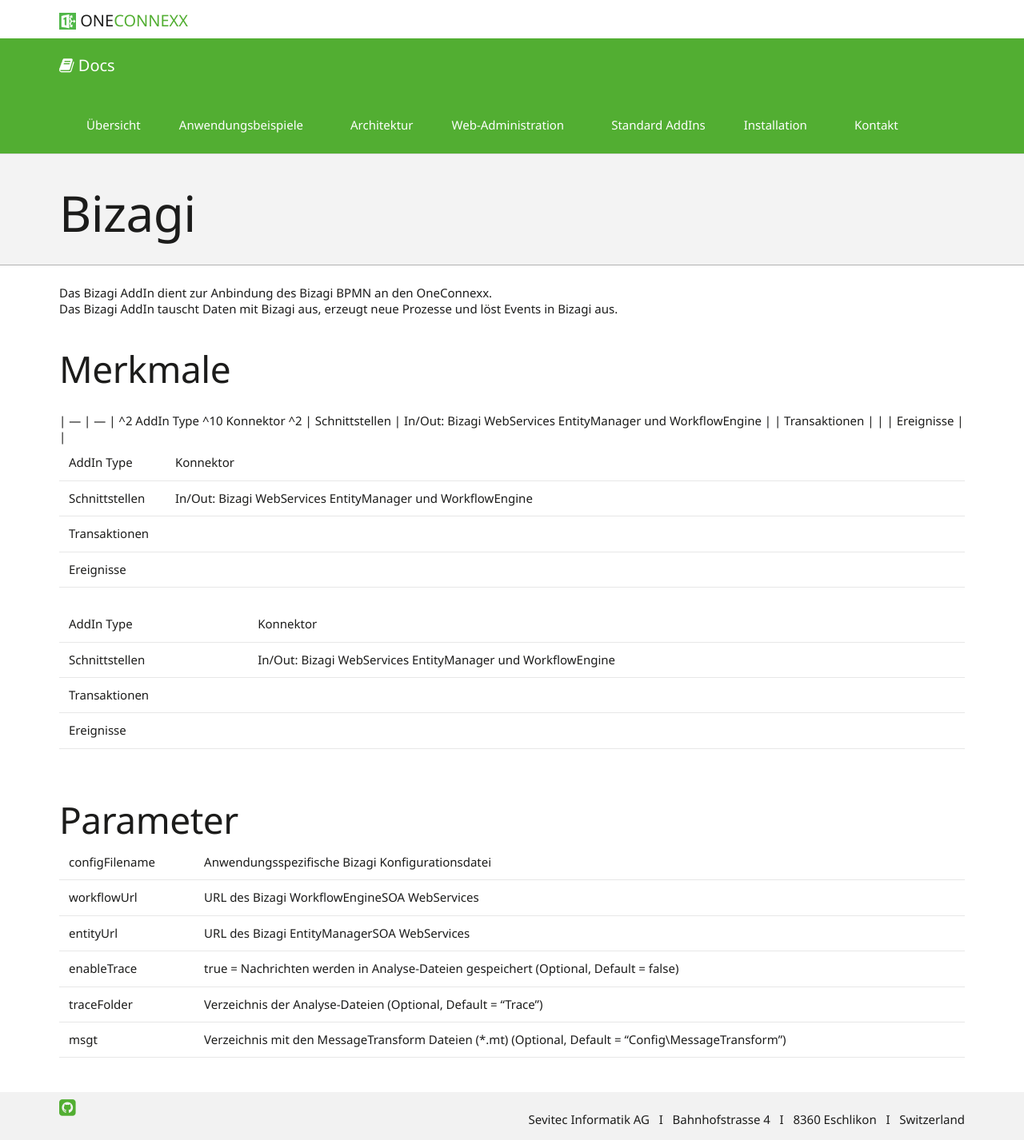
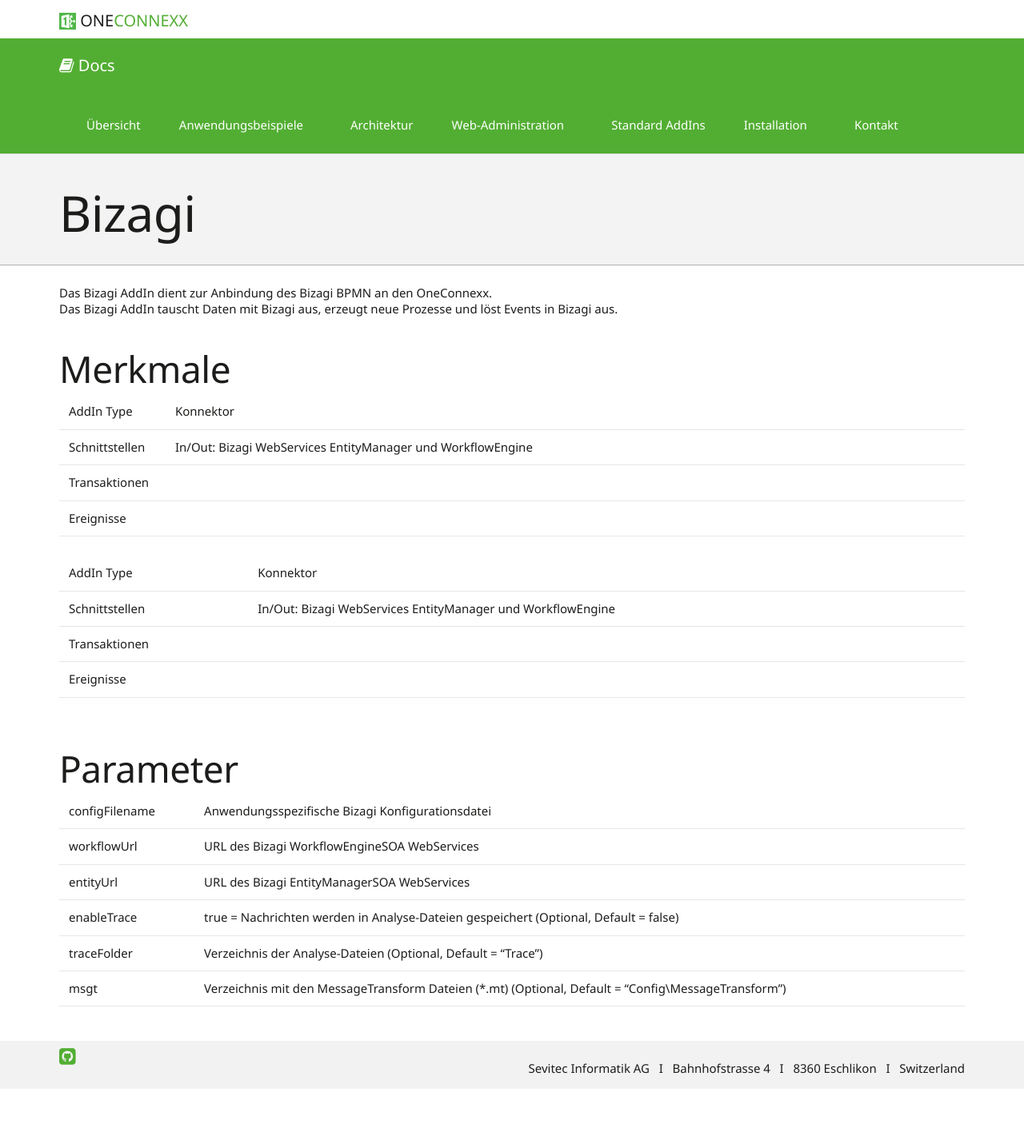
Before and after one commit to primesoft-group/oneconnexx-docs, a Jekyll site: the page built from _pages/addins/de/bizagi.md, in a window 1280 px wide. Shown: the whole page at 80% size. Built offline with Jekyll 4.4.1, drawn with Linux system fonts in a browser that asks for light colours; nearby versions of some CDN libraries; some web fonts are replaced; after the commit the page ends 1362 px from its top, so only the background shows below that.

Commit message:
Update bizagi.md

```diff
--- a/_pages/addins/de/bizagi.md
+++ b/_pages/addins/de/bizagi.md
@@ -8,14 +8,6 @@
 
 
 ## Merkmale
-
-{:.table .table-striped}
-| --- | --- |
-^2 AddIn Type ^10 Konnektor ^2
-| Schnittstellen | In/Out: Bizagi WebServices EntityManager und WorkflowEngine |
-| Transaktionen | |
-| Ereignisse |  |
-
 
 {:.table .table-striped}
 | --- | --- |
```
